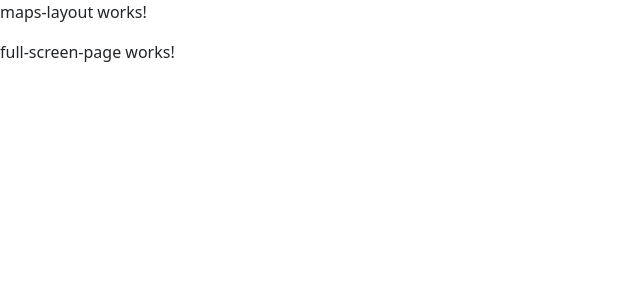
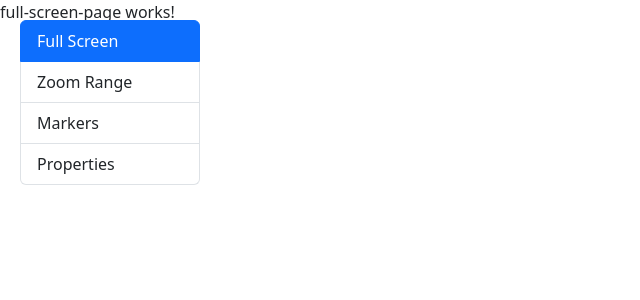
Before and after one commit to raulmoralesruiz/mapsApp, an Angular app: page /maps/fullscreen in a window 1280 px wide. Shown: the top 300 px of the page, without its empty margins (0-640 px from the left). Built offline with nearby package versions, Linux system fonts and the light colour scheme.

Commit message:
287. Menú de la aplicación

```diff
--- a/src/app/maps/components/side-menu/side-menu.component.css
+++ b/src/app/maps/components/side-menu/side-menu.component.css
@@ -0,0 +1,4 @@
+li {
+  cursor: pointer;
+  transition: 0.3s all;
+}
--- a/src/app/maps/components/side-menu/side-menu.component.html
+++ b/src/app/maps/components/side-menu/side-menu.component.html
@@ -1 +1,8 @@
-<p>side-menu works!</p>
+<ul class="list-group">
+  <li *ngFor="let item of menuItems"
+    [routerLink]="[item.route]"
+    routerLinkActive="active"
+    class="list-group-item">
+    {{ item.name }}
+  </li>
+</ul>
--- a/src/app/maps/components/side-menu/side-menu.component.ts
+++ b/src/app/maps/components/side-menu/side-menu.component.ts
@@ -1,10 +1,20 @@
 import { Component } from '@angular/core';
 
+interface MenuItem {
+  name: string;
+  route: string;
+}
+
 @Component({
-  selector: 'app-side-menu',
+  selector: 'maps-side-menu',
   templateUrl: './side-menu.component.html',
   styleUrl: './side-menu.component.css'
 })
 export class SideMenuComponent {
-
+  public menuItems: MenuItem[] = [
+    { route: '/maps/fullscreen', name: 'Full Screen'},
+    { route: '/maps/zoom-range', name: 'Zoom Range'},
+    { route: '/maps/markers', name: 'Markers'},
+    { route: '/maps/properties', name: 'Properties'},
+  ];
 }
--- a/src/app/maps/layout/maps-layout/maps-layout.component.css
+++ b/src/app/maps/layout/maps-layout/maps-layout.component.css
@@ -0,0 +1,7 @@
+maps-side-menu {
+  position: fixed;
+  top: 20px;
+  left: 20px;
+  z-index: 999;
+  width: 180px;
+}
--- a/src/app/maps/layout/maps-layout/maps-layout.component.html
+++ b/src/app/maps/layout/maps-layout/maps-layout.component.html
@@ -1,3 +1,3 @@
-<p>maps-layout works!</p>
+<maps-side-menu />
 
 <router-outlet />
```
